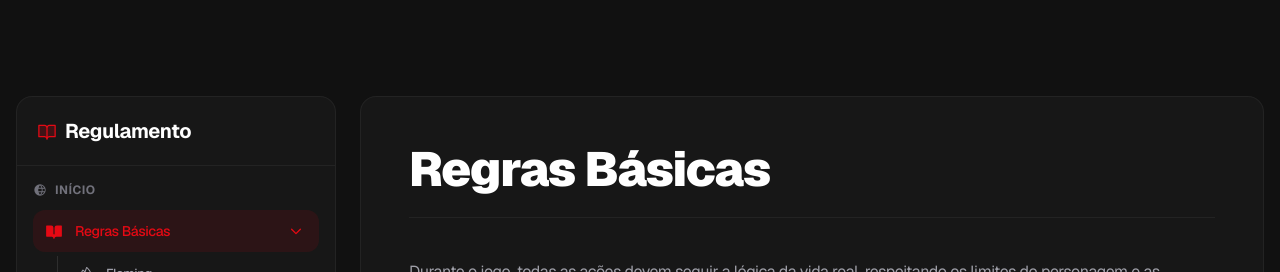
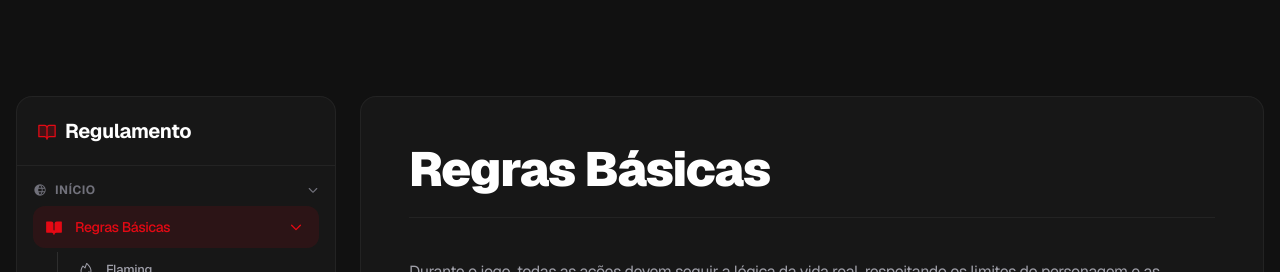
Before and after one commit to EmersonRamos021/site_detroit, a Next.js app: page /regras in a window 1280 px wide. Shown: the top 272 px of the page. Built offline with nearby package versions, Linux system fonts and the light colour scheme.

Commit message:
feat: transformar titulos das categorias (Início, Ações) em accordion expansivel

```diff
--- a/src/app/regras/page.tsx
+++ b/src/app/regras/page.tsx
@@ -87,12 +87,25 @@ export default function RegrasPage() {
     "regras-basicas": true,
     "areas-civis": true
   });
+  const [expandedCategories, setExpandedCategories] = useState<Record<string, boolean>>({
+    "INÍCIO": true,
+    "ORGANIZAÇÕES ILEGAIS": true,
+    "CORPORAÇÕES": true,
+    "AÇÕES": true,
+  });
 
   const toggleGroup = (id: string, e: React.MouseEvent) => {
     e.stopPropagation();
     setExpandedGroups(prev => ({
       ...prev,
       [id]: !prev[id]
+    }));
+  };
+
+  const toggleCategory = (title: string) => {
+    setExpandedCategories(prev => ({
+      ...prev,
+      [title]: !prev[title]
     }));
   };
 
@@ -128,14 +141,30 @@ export default function RegrasPage() {
           </div>
 
           <div className="overflow-y-auto p-4 flex flex-col gap-6 scrollbar-thin scrollbar-thumb-zinc-700">
-            {sidebarGroups.map((group, idx) => (
-              <div key={idx}>
-                <h3 className="text-xs font-bold text-zinc-500 mb-3 flex items-center gap-2 uppercase tracking-wider">
-                  <group.icon weight="fill" size={14} />
-                  {group.title}
-                </h3>
-                <div className="flex flex-col gap-1">
-                  {group.links.map((link) => {
+            {sidebarGroups.map((group, idx) => {
+              const isCatExpanded = expandedCategories[group.title] ?? true;
+              return (
+              <div key={idx} className="flex flex-col mb-4">
+                <button
+                  onClick={() => toggleCategory(group.title)}
+                  className="flex items-center justify-between text-xs font-bold text-zinc-500 mb-2 uppercase tracking-wider hover:text-zinc-300 transition-colors w-full text-left"
+                >
+                  <div className="flex items-center gap-2">
+                    <group.icon weight="fill" size={14} />
+                    {group.title}
+                  </div>
+                  <CaretDown weight="bold" size={12} className={`transition-transform duration-300 ${isCatExpanded ? "rotate-0" : "-rotate-90"}`} />
+                </button>
+                <AnimatePresence>
+                  {isCatExpanded && (
+                    <motion.div
+                      initial={{ height: 0, opacity: 0 }}
+                      animate={{ height: "auto", opacity: 1 }}
+                      exit={{ height: 0, opacity: 0 }}
+                      transition={{ duration: 0.2 }}
+                      className="flex flex-col gap-1 overflow-hidden"
+                    >
+                      {group.links.map((link) => {
                     const isActive = activeRule === link.id;
                     const hasSubLinks = link.subLinks && link.subLinks.length > 0;
                     // Se estivermos vendo um sub-link dele, o pai fica "semi-ativo" (só com a cor avermelhada levemente)
@@ -210,9 +239,11 @@ export default function RegrasPage() {
                       </div>
                     );
                   })}
-                </div>
+                    </motion.div>
+                  )}
+                </AnimatePresence>
               </div>
-            ))}
+            )})}
           </div>
         </aside>
 
```
